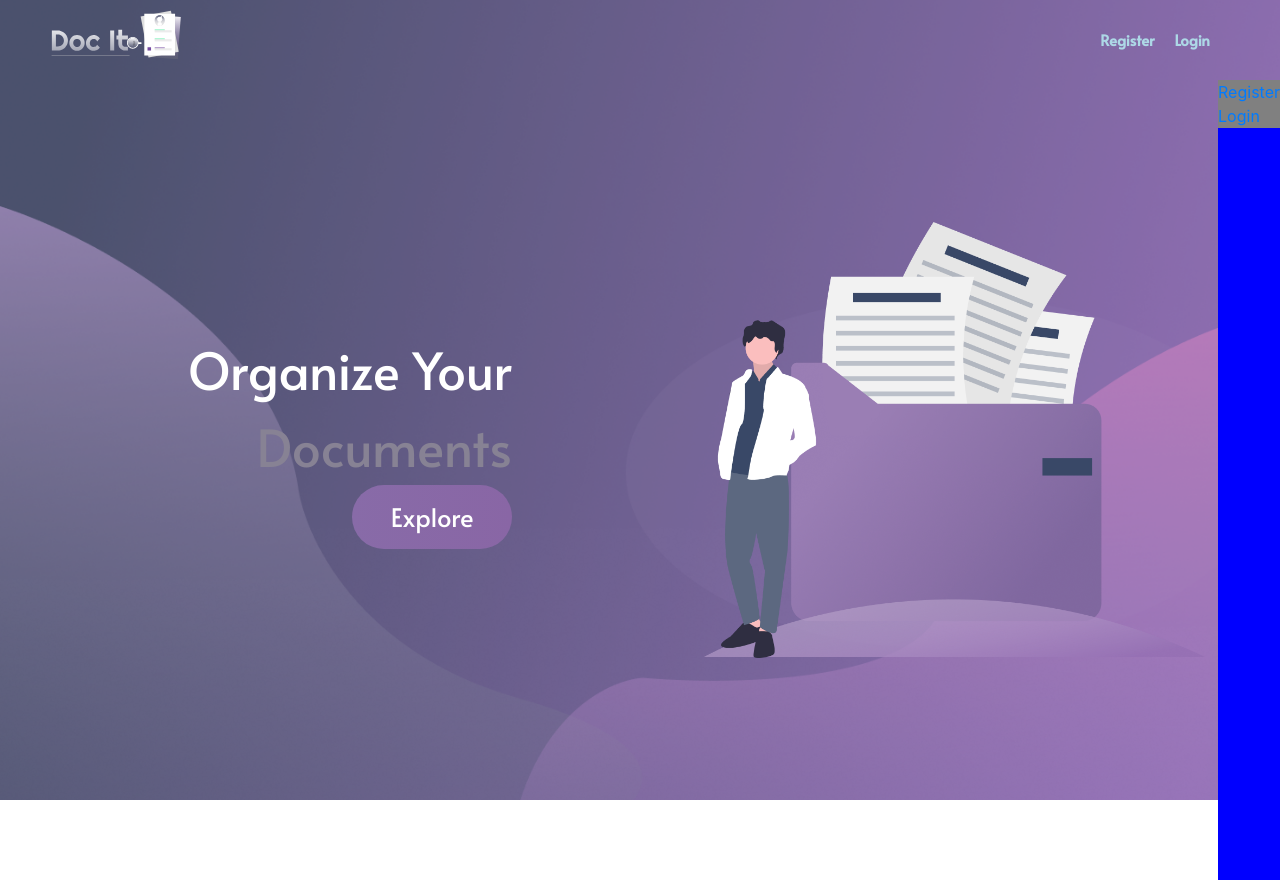
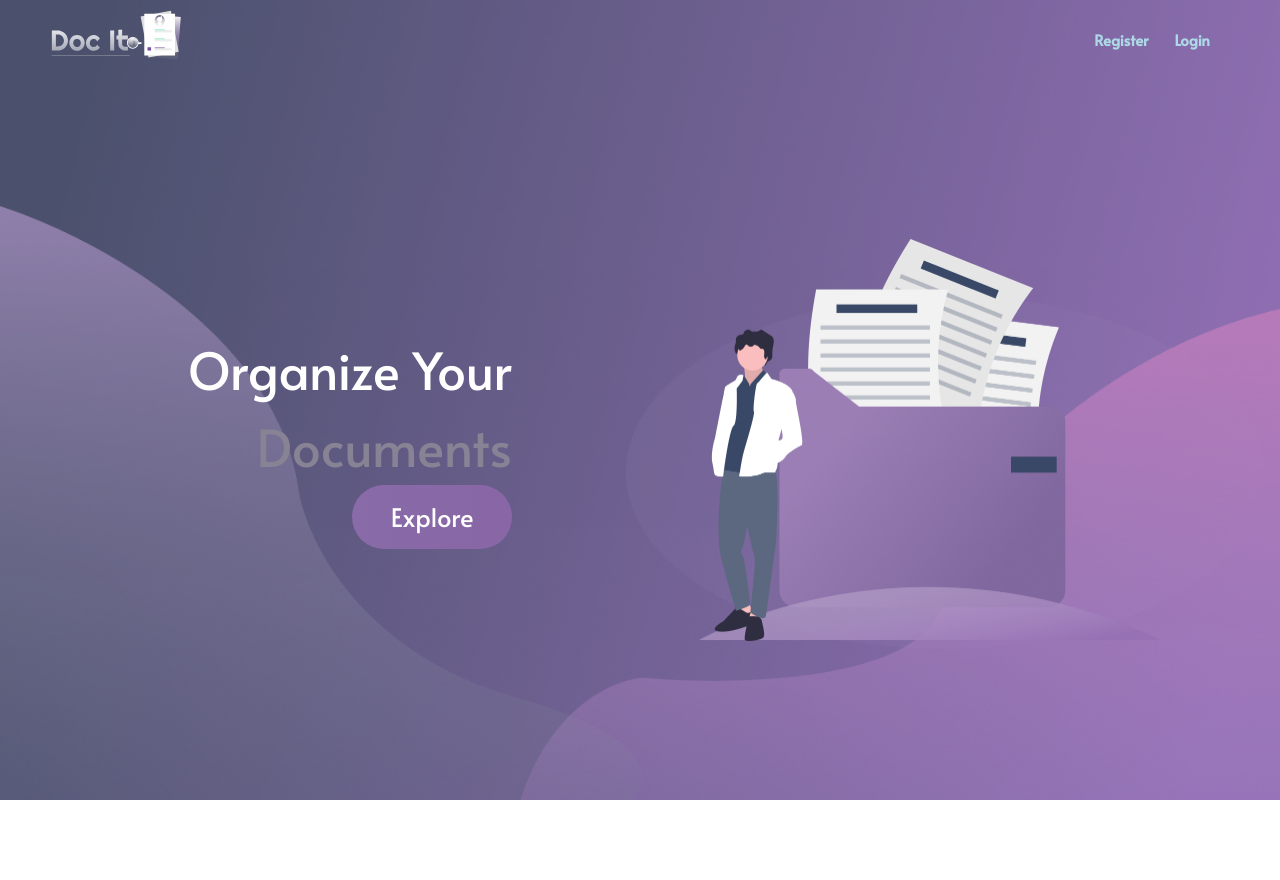
Before and after one commit to tychea/portfolio, a React app in the folder client/: page / in a window 1280 px wide. After the commit the page ends 800 px from the top, so only its background shows below. Built offline with nearby package versions, Linux system fonts and the light colour scheme.

Commit message:
adding React Router And Split Up the Component

```diff
--- a/client/src/App/App.js
+++ b/client/src/App/App.js
@@ -1,43 +1,23 @@
 import './App.scss';
-import logo from '../Image/Logo.svg';
-import manPhoto from '../Image/manWithFolder.png';
+import Navbar from './Component/Navbar/Navbar';
 import 'bootstrap/dist/css/bootstrap.min.css';
+import Home from './Component/Home/Home';
+import Login from './Component/Login/Login';
+import Register from './Component/Register/Register';
+import {BrowserRouter as Router,Switch,Route} from 'react-router-dom';
 function App() {
   return (
-    <div className="App">
-      <div className="HomePageContainer">
+    <Router>
+      <div className="App">
+        <Navbar/>
+        <Switch>
+          <Route path="/" exact component={Home}/>
+          <Route path="/login"  component={Login}/>
+          <Route path="/register" component={Register}/>
+        </Switch>
+      </div>
+    </Router>
 
-          <header className="TopHomePage" >
-              <img className="logo" src={logo}></img>
-              <div className="navBar">
-                <a className="navBarButton" href="/#">Register</a>
-                <a className="navBarButton" href="/# ">Login</a>
-              </div>
-              <div className="burger">
-                  <div className="line1"></div>
-                  <div className="line2"></div>
-                  <div className="line3"></div>
-              </div>
-            </header>
-            <div className="BottomHomePage">
-                <div className="BottomHomePageLeft">
-                  <div className="BottemLeftWrapper">
-                    <div className="TitleText">Organize Your</div>
-                    <div className="TitleText Purple">Documents</div>
-                    <a className="ButtonExplore"onClick={()=>console.log("hello How are You")}>Explore</a>
-                  </div>
-                </div>
-                <div className="BottomHomePageRight">
-                    <img className="BottomPageRightImage" src={manPhoto}></img>
-                </div>
-                <div className="DropDownMenu">
-                  <a className="DropDownMenuButton" href="/#">Register</a>
-                  <a className="DropDownMenuButton" href="/# ">Login</a>
-                </div>
-            </div>
-
-        </div>
-    </div>
   );
 }
 
--- a/client/src/App/App.scss
+++ b/client/src/App/App.scss
@@ -1,145 +1,18 @@
 $mainColor: #270d0d;
 $purple: #878294;
-@import url("https://fonts.googleapis.com/css2?family=Alata&display=swap");
+@import url('https://fonts.googleapis.com/css2?family=Alata&display=swap');
 .App {
-  height: 100%;
-}
-.HomePageContainer {
   display: flex;
   height: 100%;
   flex-wrap: wrap;
-  background-image: url("../Image/background.png");
+  background-image: url('../Image/background.png');
   background-repeat: no-repeat;
   background-size: cover;
   flex-flow: column;
+  padding: 0 50px;
 }
 
-.Container {
-  min-height: 100vh;
-}
-.TopHomePage {
-  display: flex;
-  justify-content: space-between;
-  padding: 0 50px;
-}
-.logo {
-  height: 70px;
-  margin-top: 10px;
-}
-.navBar {
-  display: flex;
-  justify-content: flex-end;
-  align-items: center;
-}
-.navBarButton {
-  font-family: "Alata", sans-serif;
-  font-size: 15px;
-  background: none;
-  color: lightblue;
-  border: none;
-  font-weight: bold;
-  padding-right: 20px;
-  -webkit-transition: all 0.5s 0s ease;
-  -moz-transition: all 0.5s 0s ease;
-  -o-transition: all 0.5s 0s ease;
-  transition: all 0.5s 0s ease;
-}
-.navBarButton:hover {
-  color: white;
-  text-decoration: none;
-  cursor: pointer;
-}
-.burger {
-  display: none;
-}
-
-.burger div {
-  width: 25px;
-  height: 3px;
-  background: lightblue;
-  margin: 3px;
-}
-.BottomHomePage {
-  height: 100%;
-  display: flex;
-}
-.BottomHomePageLeft {
-  flex: 1;
-  display: flex;
-  align-items: flex-end;
-  flex-flow: column;
-  justify-content: center;
-}
-.BottemLeftWrapper {
-  display: flex;
-  justify-content: center;
-  flex-flow: column;
-  align-items: flex-end;
-  margin-right: 10vw;
-}
-.TitleText {
-  color: white;
-  font-size: 4vw;
-  font-family: "Alata", sans-serif;
-  // margin-top: 20vh;
-}
-.Purple {
-  color: $purple;
-}
-.ButtonExplore {
-  background: linear-gradient(90deg, #886ba8 0%, #8966a5 100%);
-  border-radius: 79px;
-  color: white;
-  font-size: 2vw;
-  font-family: "Alata", sans-serif;
-  padding: 1vw 3vw;
-  -webkit-transition: all 0.5s 0s ease;
-  -moz-transition: all 0.5s 0s ease;
-  -o-transition: all 0.5s 0s ease;
-  transition: all 0.5s 0s ease;
-}
-.ButtonExplore:hover {
-  background: white;
-  padding: 1vw 4vw;
-  text-decoration: none;
-  cursor: pointer;
-  color: linear-gradient(90deg, #886ba8 0%, #8966a5 100%);
-}
-// .ButtonExplore:hover:before {
-//   content: "test";
-//   position: absolute;
-//   background: blue;
-// }
-
-.BottomHomePageRight {
-  flex: 1;
-  display: flex;
-  justify-content: center;
-  align-items: center;
-}
-.BottomPageRightImage {
-  max-height: 80%;
-  max-width: 80%;
-}
-.DropDownMenu {
-  background: blue;
-  position: absolute;
-  right: 0;
-  height: 100%;
-}
-.DropDownMenuButton {
-  background: grey;
-  display: block;
-}
-@import "./Component/Navbar/Navbar.scss";
-
-@media screen and (max-width: 768px) {
-  .burger {
-    display: flex;
-    flex-flow: column;
-    justify-content: center;
-  }
-  .navBar {
-    display: none;
-  }
-}
+@import './Component/Navbar/Navbar.scss';
+@import './Component/Home/Home.scss';
+@import './Component/Register/Register.scss';
+@import './Component/Login/Login.scss';
--- /dev/null
+++ b/client/src/App/Component/Home/Home.js
@@ -0,0 +1,23 @@
+import manPhoto from '../../../Image/manWithFolder.png';
+function Home(){
+    return (
+        <div className="BottomHomePage">
+        <div className="BottomHomePageLeft">
+          <div className="BottemLeftWrapper">
+            <div className="TitleText">Organize Your</div>
+            <div className="TitleText Purple">Documents</div>
+            <button className="ButtonExplore"onClick={()=>console.log("hello How are You")}>Explore</button>
+          </div>
+        </div>
+        <div className="BottomHomePageRight">
+            <img className="BottomPageRightImage" src={manPhoto} alt="man with folder"></img>
+        </div>
+        {/* <div className="DropDownMenu">
+          <a className="DropDownMenuButton" href="/#">Register</a>
+          <a className="DropDownMenuButton" href="/# ">Login</a>
+        </div> */}
+    </div>
+    )
+}
+
+export default Home;
--- /dev/null
+++ b/client/src/App/Component/Home/Home.scss
@@ -0,0 +1,55 @@
+.BottomHomePage {
+  height: 100%;
+  display: flex;
+}
+.BottomHomePageLeft {
+  flex: 1;
+  display: flex;
+  align-items: flex-end;
+  flex-flow: column;
+  justify-content: center;
+}
+.BottemLeftWrapper {
+  display: flex;
+  justify-content: center;
+  flex-flow: column;
+  align-items: flex-end;
+  margin-right: 10vw;
+}
+.TitleText {
+  color: white;
+  font-size: 4vw;
+  font-family: 'Alata', sans-serif;
+  // margin-top: 20vh;
+}
+.Purple {
+  color: $purple;
+}
+.ButtonExplore {
+  background: linear-gradient(90deg, #886ba8 0%, #8966a5 100%);
+  border-radius: 79px;
+  color: white;
+  font-size: 2vw;
+  border: none;
+  font-family: 'Alata', sans-serif;
+  padding: 1vw 3vw;
+  -webkit-transition: all 0.5s 0s ease;
+  -moz-transition: all 0.5s 0s ease;
+  -o-transition: all 0.5s 0s ease;
+  transition: all 0.5s 0s ease;
+}
+.ButtonExplore:hover {
+  padding: 1vw 4vw;
+  text-decoration: none;
+  cursor: pointer;
+}
+.BottomHomePageRight {
+  flex: 1;
+  display: flex;
+  justify-content: center;
+  align-items: center;
+}
+.BottomPageRightImage {
+  max-height: 80%;
+  max-width: 80%;
+}
--- /dev/null
+++ b/client/src/App/Component/Login/Login.js
@@ -0,0 +1,9 @@
+function Login(){
+    return (
+        <div>
+            <h1 style={{color:'white'}}> This is Login</h1>
+        </div>
+    )
+}
+
+export default Login;
--- a/client/src/App/Component/Navbar/Navbar.js
+++ b/client/src/App/Component/Navbar/Navbar.js
@@ -1,10 +1,25 @@
-import { Button } from 'react-bootstrap';
+import logo from '../../../Image/Logo.svg';
+import {Link} from 'react-router-dom';
 function Navbar() {
   return (
-    <header className="headerBackground">
+    <header className="TopHomePage" >
+      <Link to="/">
+          <img className="logo" src={logo} alt="Logo"></img>
+      </Link>
 
-         <Button>Testing</Button>
-
+      <div className="navBar">
+        <Link to="/register">
+            <button className="navBarButton" href="/#">Register</button>
+        </Link>
+        <Link to="/login">
+            <button className="navBarButton" href="/# ">Login</button>
+        </Link>
+      </div>
+      <div className="burger">
+          <div className="line1"></div>
+          <div className="line2"></div>
+          <div className="line3"></div>
+      </div>
     </header>
   );
 }
--- a/client/src/App/Component/Navbar/Navbar.scss
+++ b/client/src/App/Component/Navbar/Navbar.scss
@@ -1,3 +1,58 @@
-.headerBackground {
-  background-color: $mainColor;
+.TopHomePage {
+  display: flex;
+  justify-content: space-between;
 }
+.logo {
+  height: 70px;
+  margin-top: 10px;
+}
+.navBar {
+  display: flex;
+  justify-content: flex-end;
+  align-items: center;
+}
+.navBarButton {
+  font-family: 'Alata', sans-serif;
+  font-size: 15px;
+  background: none;
+  color: lightblue;
+  border: none;
+  font-weight: bold;
+  padding-right: 20px;
+  -webkit-transition: all 0.5s 0s ease;
+  -moz-transition: all 0.5s 0s ease;
+  -o-transition: all 0.5s 0s ease;
+  transition: all 0.5s 0s ease;
+}
+.navBarButton:hover {
+  color: white;
+  text-decoration: none;
+  cursor: pointer;
+}
+
+.navBarButton:focus {
+  outline: none;
+  color: white;
+}
+
+.burger {
+  display: none;
+}
+
+.burger div {
+  width: 25px;
+  height: 3px;
+  background: lightblue;
+  margin: 3px;
+}
+
+@media screen and (max-width: 768px) {
+  .burger {
+    display: flex;
+    flex-flow: column;
+    justify-content: center;
+  }
+  .navBar {
+    display: none;
+  }
+}
--- /dev/null
+++ b/client/src/App/Component/Register/Register.js
@@ -0,0 +1,9 @@
+function Register(){
+    return (
+        <div>
+            <h1 style={{color:'white'}}> This is Register</h1>
+        </div>
+    )
+}
+
+export default Register;
```
Also changed, not shown: client/src/App/Component/Login/Login.scss (added), client/src/App/Component/Register/Register.scss (added).
